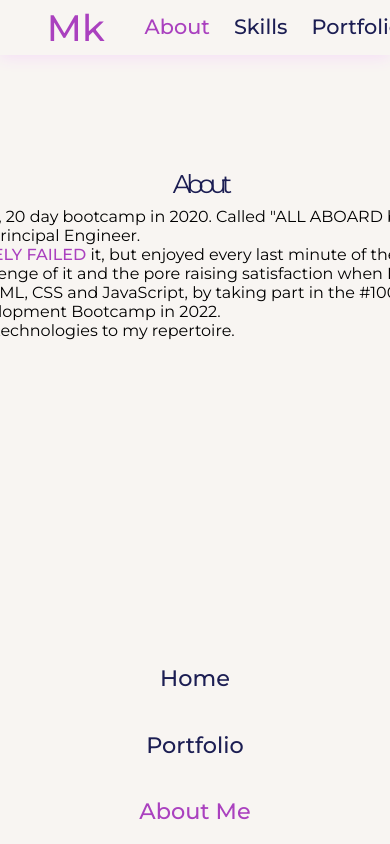
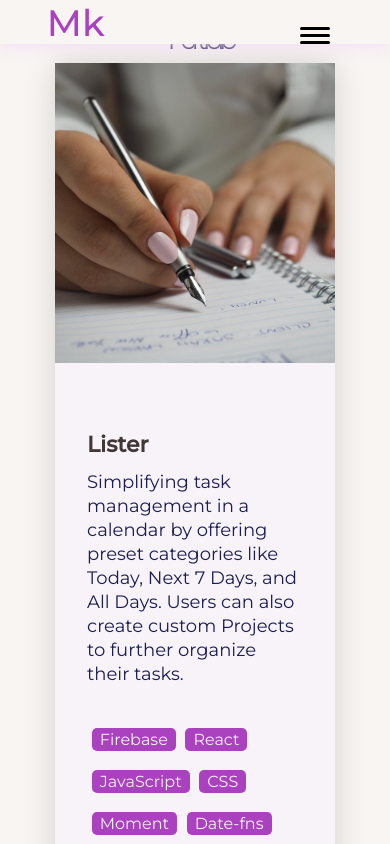
Before and after one commit to Michaela-K/mk_react_portfolio, a React (Create React App) app: page / in a window 390 px wide. Shown: the top 844 px of the page. Built offline with nearby package versions, Linux system fonts and the light colour scheme.

Commit message:
nav work in progress

```diff
--- a/src/App.css
+++ b/src/App.css
@@ -212,6 +212,7 @@
     right: 0;
     z-index: 100;
     box-shadow: 0 2px 15px rgb(245, 221, 246);
+    height: 90px;
   }
 
   .navbar__items>ul {
@@ -220,7 +221,6 @@
     align-items: flex-end;
     gap: 1.5rem;
     text-decoration: none;
-    background-color: var(--bg-shade);
   }
 
   .navbar__items ul>li>a {
@@ -229,11 +229,11 @@
 
   /* Navbar Content */
   .navbar__content {
-    font-size: 1.3rem;
+    font-size: 1.5rem;
     color: var(--darkblue);
     font-style: normal;
     font-weight: 500;
-    line-height: 20px;
+    line-height: 10rem;
     cursor: pointer;
   }
 
@@ -1032,7 +1032,7 @@ p.footer__content {
 
   /* Hamburger menu  */
 
-  /* .nav__hamburger {
+  .nav__hamburger {
   display: none;
   width: 1.875rem;
   height: 1.313rem;
@@ -1050,9 +1050,9 @@ p.footer__content {
   background-color: #000000;
   border-radius: 0.625rem;
   transition: all ease-in-out 0.2s;
-} */
+}
 
-  /* @media screen and (max-width: 1200px) {
+  @media screen and (max-width: 1200px) {
   .navbar{
     height: 5vh;
     display: flex;
@@ -1063,17 +1063,17 @@ p.footer__content {
     z-index: 200;
   }
   .navbar__items {
-    display: flex;
-  }
-  .navbar__items {
+    background-color: var(--bg-shade);
     position: absolute;
     display: flex;
     align-items: center;
     justify-content: center;
-    top: -20rem;
+    top: -90rem;
     left: 0;
     width: 100%;
+    height: 100vh;
     transition: all ease-in-out 0.4s;
+    border-bottom: 0 2px 15px rgb(245, 221, 246);
   }
   .navbar__items ul {
     flex-direction: column;
@@ -1106,6 +1106,6 @@ p.footer__content {
   .nav__hamburger.active :nth-child(3) {
     transform: rotate(-45deg) translate(0.45rem, -0.1875rem);
   }
-} */
+}
 
   /* Responsive Screens Ends*/
--- a/src/components/Home Page/index.jsx
+++ b/src/components/Home Page/index.jsx
@@ -10,10 +10,10 @@ function Home() {
   return (
     <div id="Home">
       {/* <Hero/> */}
-      <About/>
-      {/* <Skills/>
+      {/* <About/> */}
+      {/* <Skills/> */}
       <MyPortfolio/>
-      <Contact/> */}
+      <Contact/>
       <Footer/>
     </div>
   )
```
